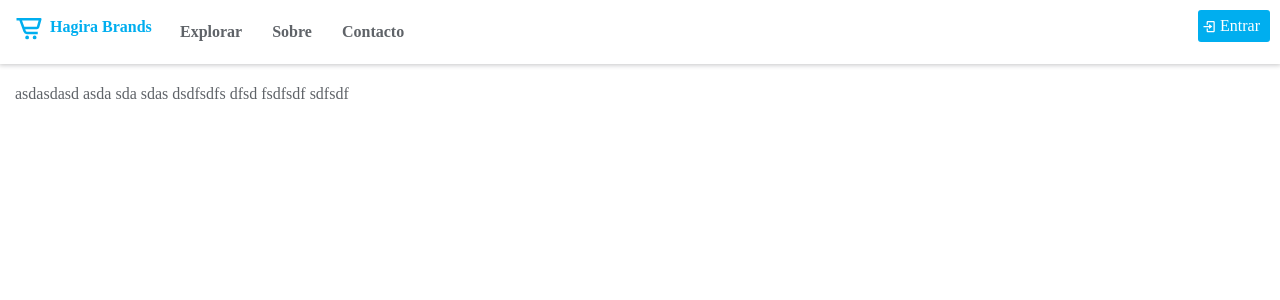
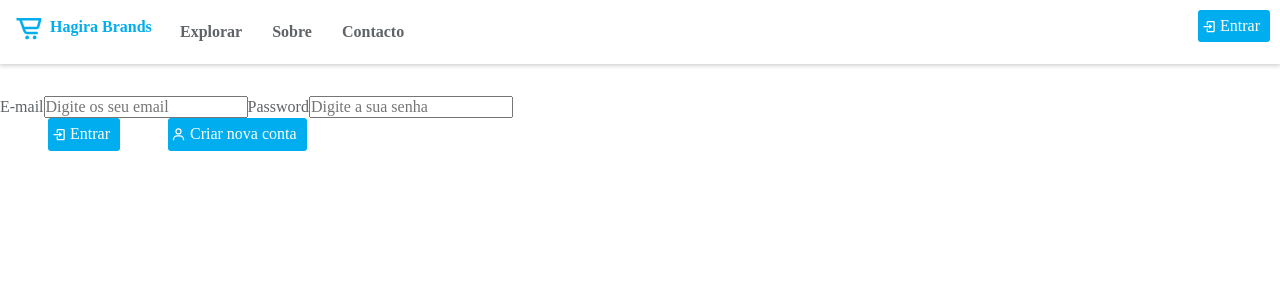
Before and after one commit to KainNhantumbo/Hagira-Brands-Store, a React (Create React App) app: page /login in a window 1280 px wide. Shown: the top 300 px of the page. Built offline with nearby package versions, Linux system fonts and the light colour scheme.

Commit message:
feat: added Login component structure

```diff
--- a/src/App.jsx
+++ b/src/App.jsx
@@ -13,7 +13,7 @@ const App = () => {
 			<GlobalStyles />
 			<Container>
 				<Header />
-				asdasdasd asda sda sdas dsdfsdfs dfsd fsdfsdf sdfsdf
+
 			</Container>
 			<Routes>
 				<Route path='/' element={<Home />} />
--- a/src/pages/Home.jsx
+++ b/src/pages/Home.jsx
@@ -2,7 +2,7 @@ import { HomeContainer } from "../styles/home";
 
 const Home = () => {
   return (<HomeContainer>
-
+    	asdasdasd asda sda sdas dsdfsdfs dfsd fsdfsdf sdfsdf
   </HomeContainer>  );
 }
 
--- a/src/pages/Login.jsx
+++ b/src/pages/Login.jsx
@@ -1,9 +1,42 @@
-import { LoginContainer } from "../styles/login";
+import { LoginContainer } from '../styles/login';
+import Button from '../components/Button';
+import { BiLogIn, BiUser } from 'react-icons/bi';
+import { useState } from 'react';
 
 const Login = () => {
-  return (<LoginContainer>
+	const [email, setEmail] = useState('');
+	const [password, setPassword] = useState('');
+	const [emailError, setEmailError] = useState('');
+	const [passwordError, setPasswordError] = useState('');
 
-  </LoginContainer>);
-}
+	return (
+		<LoginContainer>
+			<form>
+				<label htmlFor='email'>E-mail</label>
+				<input
+					type='email'
+					id='email'
+					name='email'
+					placeholder='Digite os seu email'
+					onChange={(e) => setEmail(() => e.target.value)}
+				/>
+				<span>{emailError}</span>
+				<label htmlFor='password'>Password</label>
+				<input
+					type='password'
+					id='password'
+					name='password'
+					placeholder='Digite a sua senha'
+					onChange={(e) => setPassword(() => e.target.value)}
+				/>
+				<span>{passwordError}</span>
+				<div className='actions'>
+					<Button text={'Entrar'} icon={<BiLogIn />} />
+					<Button text={'Criar nova conta'} icon={<BiUser />} />
+				</div>
+			</form>
+		</LoginContainer>
+	);
+};
 
 export default Login;
```
